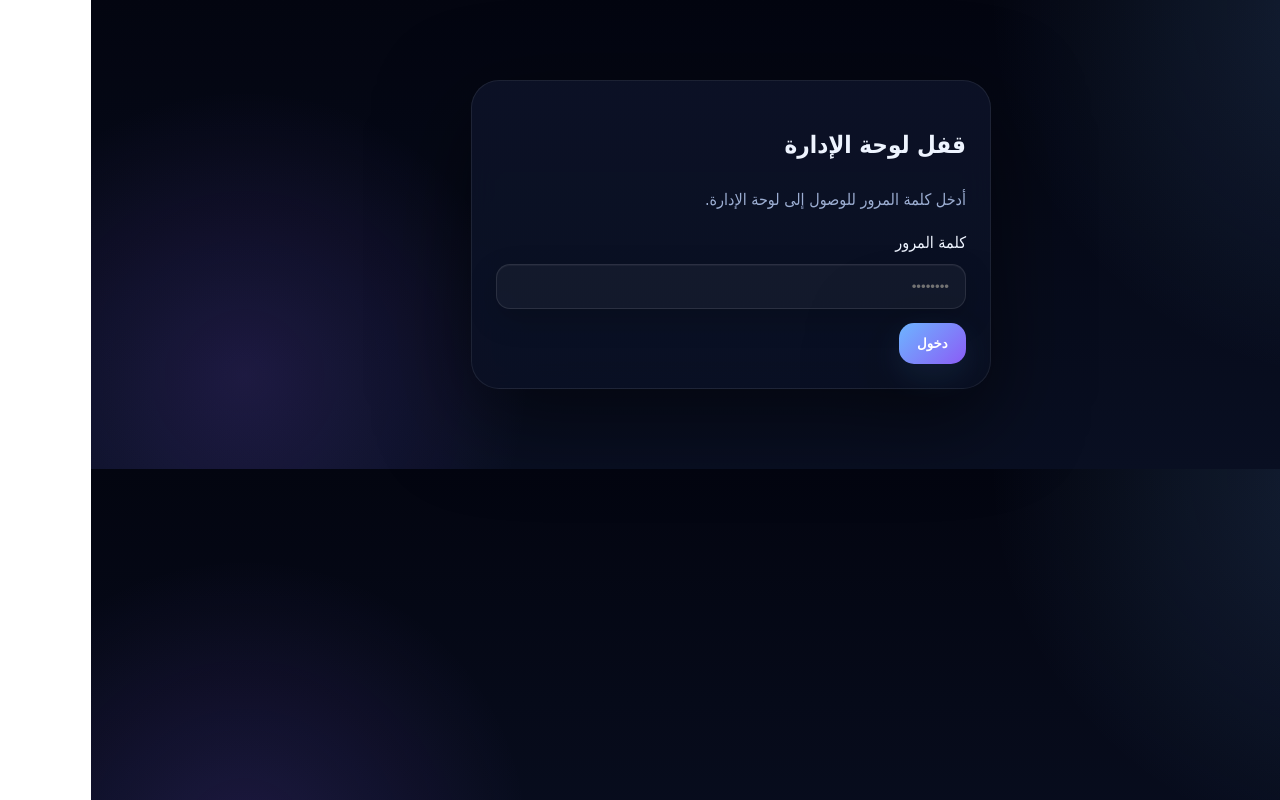
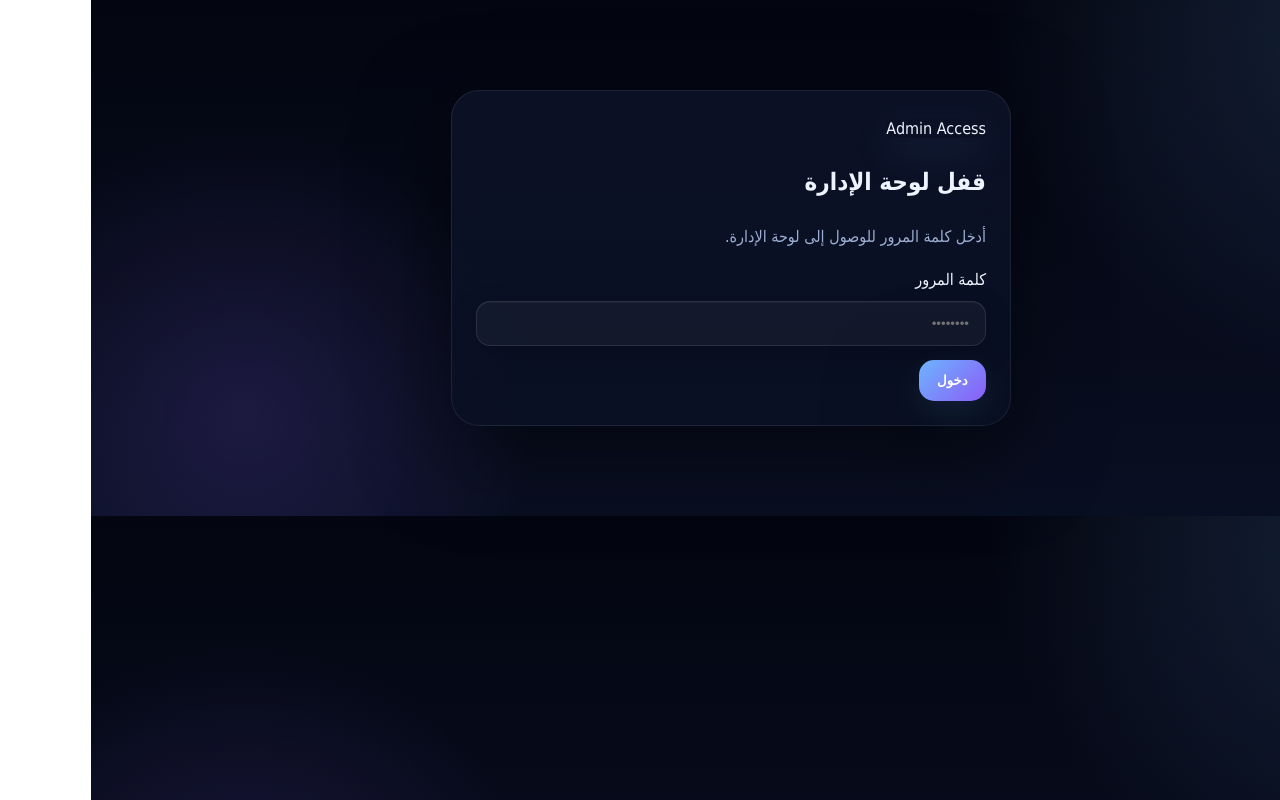
Before and after one commit to nasseh2005-byte/n9-gruopX, a Next.js app: page /admin in a window 1280 px wide. Built offline with nearby package versions, Linux system fonts and the light colour scheme.

Commit message:
Update page.jsx

```diff
--- a/app/admin/page.jsx
+++ b/app/admin/page.jsx
@@ -129,8 +129,10 @@ export default function AdminPage() {
 
   if (!authenticated) {
     return (
-      <main className="wrap" style={{ padding: '80px 0' }}>
-        <div className="card" style={{ maxWidth: 520, margin: '0 auto' }}>
+      <main className="page-shell">
+        <section className="wrap" style={{ padding: '90px 0' }}>
+          <div className="card" style={{ maxWidth: 560, margin: '0 auto' }}>
+            <span className="tag tag-lux">Admin Access</span>
             <h2>قفل لوحة الإدارة</h2>
             <p style={{ color: 'var(--muted)' }}>أدخل كلمة المرور للوصول إلى لوحة الإدارة.</p>
             <form onSubmit={login}>
@@ -139,17 +141,16 @@ export default function AdminPage() {
               <button className="btn" type="submit" data-tech-sound="true">دخول</button>
             </form>
           </div>
+        </section>
       </main>
     );
   }
 
   return (
-    <main className="wrap" style={{ padding: '40px 0' }}>
+    <main className="page-shell">
+      <section className="wrap" style={{ padding: '56px 0 28px' }}>
         <div className="section-title">
-        <div>
-          <h2>لوحة الإدارة الحقيقية</h2>
-          <p>إدارة محتوى المنتجات والشركاء مع حفظ دائم محليًا، وتعديل وحذف فوري.</p>
-        </div>
+          <div><h2>لوحة الإدارة الحقيقية</h2><p>إدارة المنتجات والشركاء مع حفظ محلي، تعديل، حذف، وقفل بسيط للحماية.</p></div>
           <div className="actions" style={{ marginTop: 0 }}>
             <button className="btn ghost" type="button" onClick={logout} data-tech-sound="true">تسجيل خروج</button>
             <button className="btn ghost" type="button" onClick={resetAll} data-tech-sound="true">إعادة الضبط</button>
@@ -157,9 +158,7 @@ export default function AdminPage() {
         </div>
 
         <div className="grid cards" style={{ marginBottom: 18 }}>
-        {stats.map((s) => (
-          <div className="card" key={s.label}><span className="tag">{s.label}</span><h3 style={{ marginBottom: 0 }}>{s.value}</h3></div>
-        ))}
+          {stats.map((s) => (<div className="card" key={s.label}><span className="tag tag-lux">{s.label}</span><h3 style={{ marginBottom: 0 }}>{s.value}</h3></div>))}
         </div>
 
         <div className="contact">
@@ -185,7 +184,7 @@ export default function AdminPage() {
             <h3>المنتجات الحالية</h3>
             <div className="info-list">
               {products.map((p) => (
-              <div className="info-item" key={p.id}>
+                <div className="info-item info-item-lux" key={p.id}>
                   <strong>{p.name}</strong>
                   <div style={{ color: 'var(--muted)' }}>{p.status} • {p.category}</div>
                   <div className="pill-row">
@@ -201,7 +200,7 @@ export default function AdminPage() {
             <h3>الشركاء الحاليون</h3>
             <div className="info-list">
               {partners.map((p) => (
-              <div className="info-item" key={p.id}>
+                <div className="info-item info-item-lux" key={p.id}>
                   <strong>{p.name}</strong>
                   <div style={{ color: 'var(--muted)' }}>{p.status}</div>
                   <div className="pill-row">
@@ -218,6 +217,7 @@ export default function AdminPage() {
             <p style={{ color: 'var(--muted)' }}>هذه اللوحة تحفظ البيانات في LocalStorage الآن، ويمكن نقلها لاحقًا إلى قاعدة بيانات فعلية بسهولة.</p>
           </div>
         </div>
+      </section>
     </main>
   );
 }
```
Lines whose indentation alone changed are shown as unchanged.
